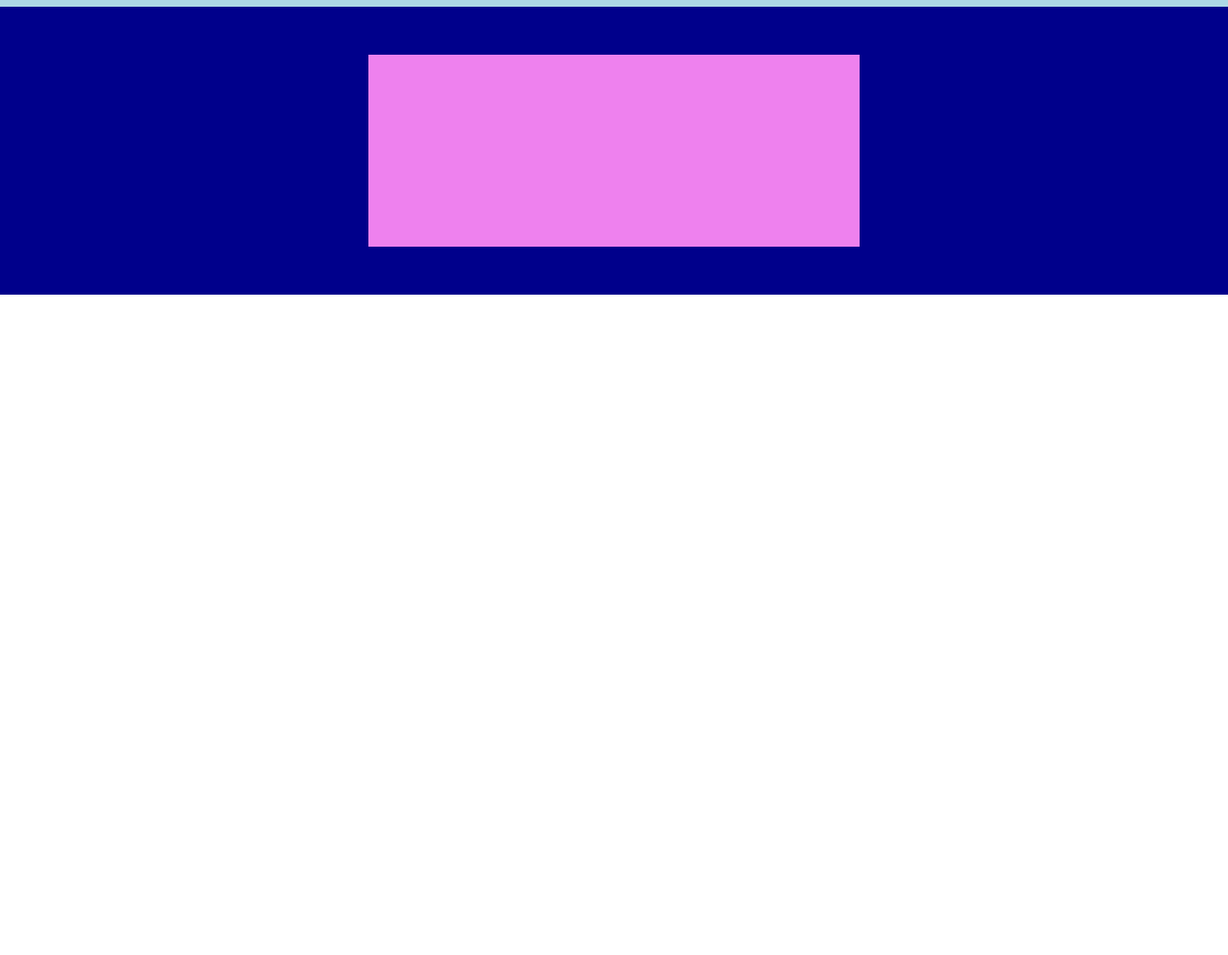
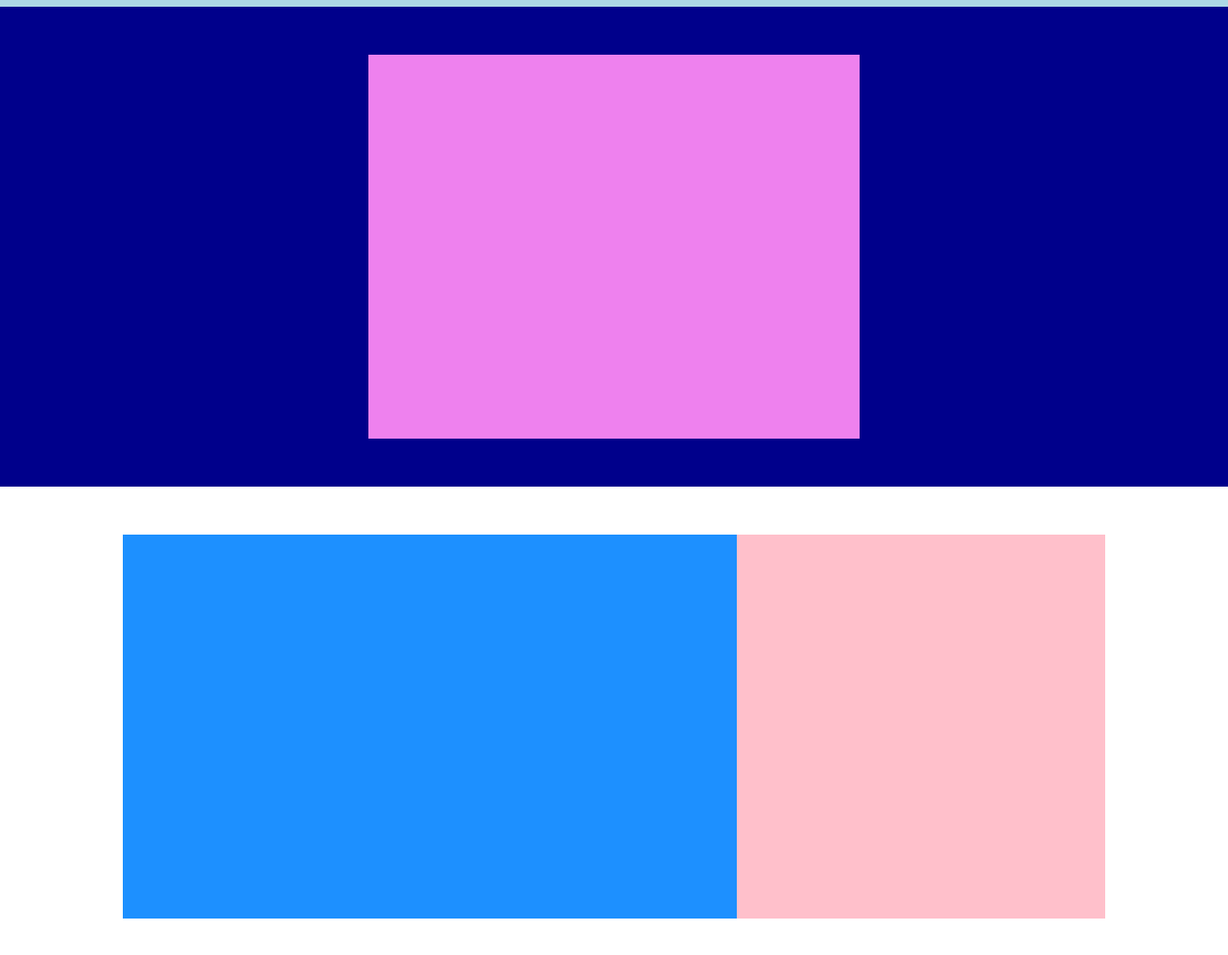
Before and after one commit to italocirillo/htmlcss-struttura-discord, a plain HTML site: page index.html in a window 1280 px wide. Shown: the part 53-1048 px from the top of the page at 96% size. Before the commit the page ends 800 px from the top, so only its background shows below. Drawn offline with Linux system fonts and the light colour scheme.

Commit message:
2 blocco completo

```diff
--- a/css/style.css
+++ b/css/style.css
@@ -13,7 +13,7 @@ header{
 
 header div.contenitore{
     width:75%;
-    height: 40px;
+    height: 40px;   /* debug */
     margin:0 auto;
     background-color: #daa521;
     border:2px black;
@@ -21,7 +21,7 @@ header div.contenitore{
 
     display: flex;
     justify-content: space-between;
-    line-height: 40px;
+    line-height: 40px;      /* debug */
     vertical-align: center;
 }
 
@@ -52,21 +52,37 @@ nav ul{
 
 /*MAIN*/
 
-/*Sezione-1*/
-.sezione-1{
-    background-color: #00008b;
-    height: 300px;
+/*Sezioni*/
+.sezione{
+    height: 500px;      /* debug */
 
     display: flex;
     justify-content: center;
     align-items: center;
+}
 
+/*1*/
+.sezione-1{
+    background-color: #00008b;
 }
 .blocco1-A{
     display: flex;
     width: 40%;
     background-color: #ee81ee;
-    height: 200px;
+    height: 80%;    /* debug */
+}
 
-
+/*2*/
+.sezione-2{
+    background-color: #ffffff;
 }
+.blocco2-A{
+    background-color: #1d90ff;
+    width: 50%;
+    height: 80%;    /* debug */
+}
+.blocco2-B{
+    background-color: #ffc0cb;
+    width: 30%;
+    height: 80%;    /* debug */
+}
--- a/index.html
+++ b/index.html
@@ -44,11 +44,20 @@
     <!-- MAIN -->
     <main>
 
-        <section class="sezione-1">
-            <div class="blocco1-A">
+        <!-- 1 blocco -->
+        <section class="sezione sezione-1">
+            <div class="blocco1-A"></div>
+        </section>
+        <!-- fine 1 blocco -->
 
-            </div>
+        <!-- 2 blocco -->
+        <section class="sezione sezione-2">
+            <div class="blocco2-A"></div>
+            <div class="blocco2-B"><div>
         </section>
+        <!-- fine 2 blocco -->
+
+
     </main>
     <!-- FINE MAIN -->
 
```
